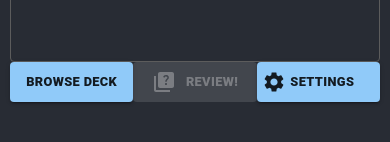
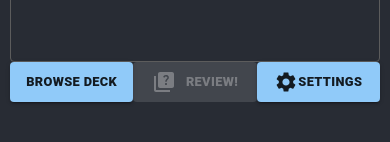
Before and after one commit to ElderlyC/Raven-Cards, a React (Create React App) app: page / in a window 390 px wide. Shown: the part 626-768 px from the top of the page. Built offline with nearby package versions, Linux system fonts and the light colour scheme.

Commit message:
fixed styling of forms

```diff
--- a/src/Components/ActionButtons/ActionButtons.tsx
+++ b/src/Components/ActionButtons/ActionButtons.tsx
@@ -1,6 +1,6 @@
 import { useState, useEffect } from "react";
 import { Card, Deck } from "../../App";
-import { Button, Badge } from "@mui/material";
+import { Button, Badge, Typography } from "@mui/material";
 import QuizIcon from "@mui/icons-material/Quiz";
 import SettingsIcon from "@mui/icons-material/Settings";
 import { pageContent } from "./ActionsText";
@@ -115,9 +115,21 @@ const ActionButtons = ({
           }}
           onClick={() => onChangeView("settings")}
         >
-          <SettingsIcon sx={{ marginRight: "4px" }} />
-          <span>{settings}</span>
-          <div style={{ marginLeft: "20px" }}></div>
+          <SettingsIcon
+            sx={{
+              marginRight: "4px",
+              "@media (max-width: 740px)": { marginRight: 0 },
+            }}
+          />
+          <Typography
+            sx={{
+              marginRight: "20px",
+              "@media (max-width: 740px)": { marginRight: 0 },
+            }}
+            variant="inherit"
+          >
+            {settings}
+          </Typography>
         </Button>
       </div>
     </div>
--- a/src/Components/PassageViewer/PassageViewer.tsx
+++ b/src/Components/PassageViewer/PassageViewer.tsx
@@ -16,6 +16,9 @@ import {
 import TranslateIcon from "@mui/icons-material/Translate";
 // import { enReg, koReg, jaReg } from "../../utilities";
 import classes from "./PassageViewer.module.css";
+
+// fix main page on half width
+// bring sentence back into view when clicked again - delete then add again using variable
 
 // auto add example sentence (context sentence of a translated word)
 // work on English text first! - single letters are not words
--- a/src/Components/Translation/TranslationForm.module.css
+++ b/src/Components/Translation/TranslationForm.module.css
@@ -24,16 +24,15 @@
     background-color: #1c1c1c;
   }
 }
+@media (max-width: 1000px) {
+  .container h2 {
+    font-size: 2rem;
+  }
+}
 
 @media (max-width: 740px) {
   .container {
     margin: 10px;
-  }
-  .container h2 {
-    font-size: 2rem;
-  }
-  .container h5 {
-    font-size: 1rem;
   }
   .container textarea {
     font-size: 1rem;
--- a/src/Components/Wordlist/Wordlist.module.css
+++ b/src/Components/Wordlist/Wordlist.module.css
@@ -33,10 +33,16 @@
   max-height: 350px;
   overflow-y: auto;
 }
-
+@media (max-width: 1000px) {
+  .container h2 {
+    font-size: 2rem;
+    height: 47px;
+  }
+}
 @media (max-width: 740px) {
   .container h2 {
     font-size: 2rem;
+    height: auto;
   }
   .titles {
     height: 40px;
```
